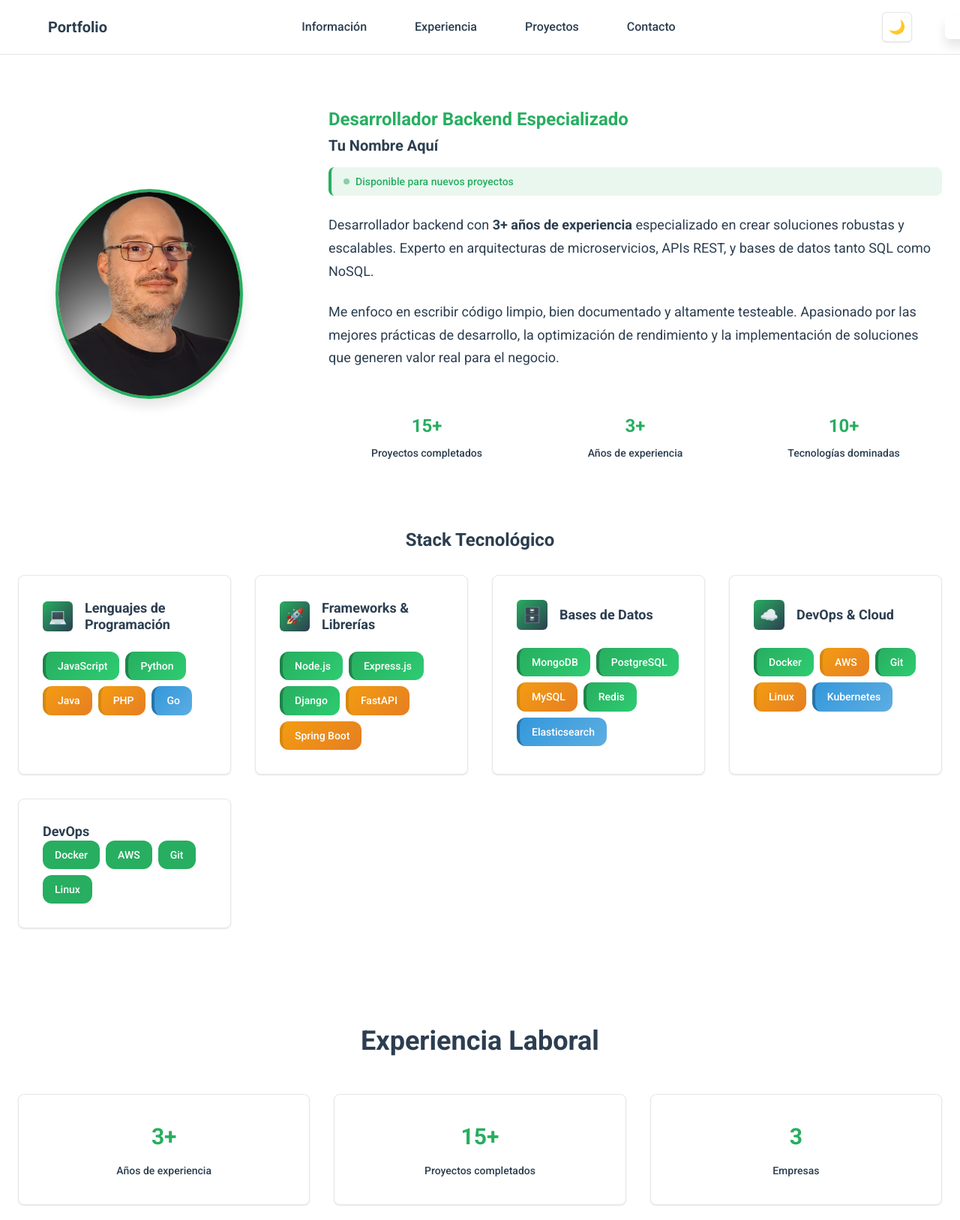
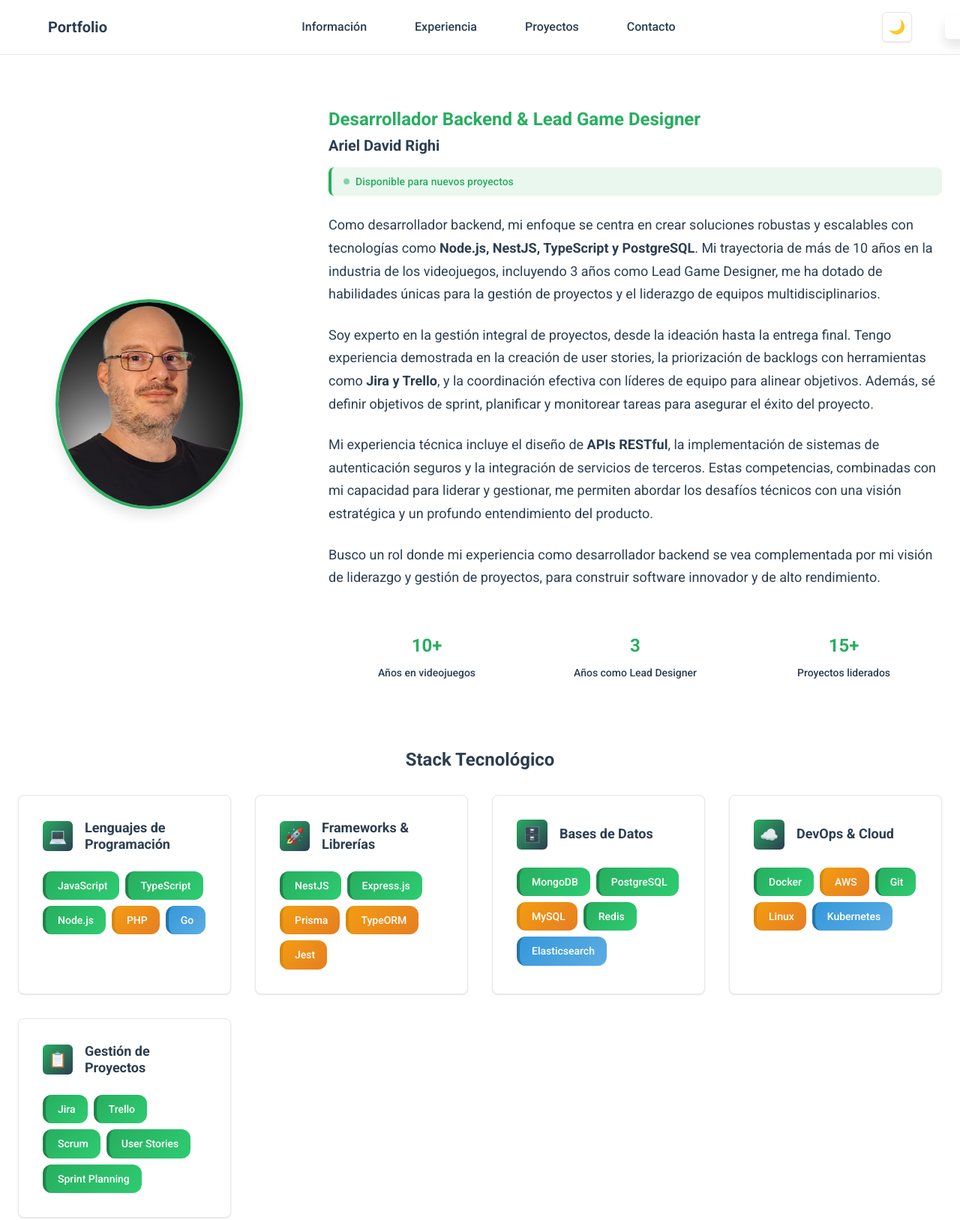
Before and after one commit to ArielDRighi/portfolio, a plain HTML site: page index.html in a window 1280 px wide. Shown: the top 1627 px of the page at 75% size. Drawn offline with Linux system fonts and the light colour scheme.

Commit message:
✨ Actualizar información personal y stack tecnológico
- Corregir título: solo 'Desarrollador Backend' (quitar Lead Game Designer)
- Actualizar tarjetas destacadas:
  * 10+ años en desarrollo de software
  * 5+ años en gestión de proyectos
  * 15+ proyectos liderados
- Limpiar stack tecnológico:
  * Remover: PHP, Go, Redis, Elasticsearch, AWS, Kubernetes, Linux
  * Agregar MongoDB de vuelta en bases de datos
  * Mantener: Node.js, NestJS, TypeScript, PostgreSQL, MongoDB, MySQL
- Actualizar meta tags SEO sin referencias a Lead Game Designer
- Sincronizar cambios en index.html y sections/about/about.html

```diff
--- a/index.html
+++ b/index.html
@@ -5,17 +5,17 @@
     <meta name="viewport" content="width=device-width, initial-scale=1.0" />
 
     <!-- Primary Meta Tags -->
-    <title>Portfolio - Desarrollador Backend | Especialista en Sistemas y APIs</title>
-    <meta name="title" content="Portfolio - Desarrollador Backend | Especialista en Sistemas y APIs" />
+    <title>Ariel David Righi - Desarrollador Backend | Especialista en Node.js y NestJS</title>
+    <meta name="title" content="Ariel David Righi - Desarrollador Backend | Especialista en Node.js y NestJS" />
     <meta
       name="description"
-      content="Portfolio profesional de desarrollador backend especializado en APIs REST, bases de datos, arquitectura de sistemas y desarrollo con tecnologías modernas. Explora mis proyectos y experiencia técnica."
+      content="Portfolio de Ariel David Righi, desarrollador backend con +10 años de experiencia en la industria de videojuegos y 3 años como Lead Game Designer. Especialista en Node.js, NestJS, TypeScript y PostgreSQL."
     />
     <meta
       name="keywords"
-      content="desarrollador backend, portfolio, programación, APIs REST, bases de datos, Python, Node.js, arquitectura de sistemas, GitHub, desarrollo web"
+      content="Ariel David Righi, desarrollador backend, Node.js, NestJS, TypeScript, PostgreSQL, Lead Game Designer, gestión de proyectos, APIs REST, arquitectura de sistemas"
     />
-    <meta name="author" content="Desarrollador Backend" />
+    <meta name="author" content="Ariel David Righi" />
     <meta name="robots" content="index, follow" />
     <meta name="language" content="Spanish" />
     <meta name="revisit-after" content="7 days" />
@@ -23,24 +23,24 @@
     <!-- Open Graph / Facebook -->
     <meta property="og:type" content="website" />
     <meta property="og:url" content="https://arielrighi.github.io/portfolio/" />
-    <meta property="og:title" content="Portfolio - Desarrollador Backend | Especialista en Sistemas y APIs" />
+    <meta property="og:title" content="Ariel David Righi - Desarrollador Backend | Especialista en Node.js y NestJS" />
     <meta
       property="og:description"
-      content="Portfolio profesional de desarrollador backend especializado en APIs REST, bases de datos y arquitectura de sistemas. Explora mis proyectos y experiencia técnica."
+      content="Portfolio de Ariel David Righi, desarrollador backend con +10 años de experiencia en videojuegos y 3 años como Lead Game Designer. Especialista en Node.js, NestJS, TypeScript y PostgreSQL."
     />
     <meta property="og:image" content="https://arieldrighi.github.io/portfolio/assets/images/profile/1MB.png" />
     <meta property="og:image:width" content="800" />
     <meta property="og:image:height" content="800" />
-    <meta property="og:site_name" content="Portfolio Desarrollador Backend" />
+    <meta property="og:site_name" content="Ariel David Righi - Portfolio" />
     <meta property="og:locale" content="es_ES" />
 
     <!-- Twitter -->
     <meta property="twitter:card" content="summary_large_image" />
     <meta property="twitter:url" content="https://arielrighi.github.io/portfolio/" />
-    <meta property="twitter:title" content="Portfolio - Desarrollador Backend | Especialista en Sistemas y APIs" />
+    <meta property="twitter:title" content="Ariel David Righi - Desarrollador Backend | Especialista en Node.js y NestJS" />
     <meta
       property="twitter:description"
-      content="Portfolio profesional de desarrollador backend especializado en APIs REST, bases de datos y arquitectura de sistemas."
+      content="Desarrollador backend con +10 años de experiencia en videojuegos y 3 años como Lead Game Designer. Especialista en Node.js, NestJS, TypeScript y PostgreSQL."
     />
     <meta property="twitter:image" content="https://arieldrighi.github.io/portfolio/assets/images/profile/1MB.png" />
 
@@ -151,34 +151,36 @@
               </div>
             </div>
             <div class="about__info">
-              <h2 class="about__title">Desarrollador Backend Especializado</h2>
-              <h3 class="about__name">Tu Nombre Aquí</h3>
+              <h2 class="about__title">Desarrollador Backend & Lead Game Designer</h2>
+              <h3 class="about__name">Ariel David Righi</h3>
               <div class="about__status">
                 <span class="about__status-indicator"></span>
                 <span class="about__status-text">Disponible para nuevos proyectos</span>
               </div>
               <p class="about__description">
-                Desarrollador backend con <strong>3+ años de experiencia</strong> especializado en crear soluciones
-                robustas y escalables. Experto en arquitecturas de microservicios, APIs REST, y bases de datos tanto SQL
-                como NoSQL.
+                Como desarrollador backend, mi enfoque se centra en crear soluciones robustas y escalables con tecnologías como <strong>Node.js, NestJS, TypeScript y PostgreSQL</strong>. Mi trayectoria de más de 10 años en la industria de los videojuegos, incluyendo 3 años como Lead Game Designer, me ha dotado de habilidades únicas para la gestión de proyectos y el liderazgo de equipos multidisciplinarios.
               </p>
               <p class="about__description">
-                Me enfoco en escribir código limpio, bien documentado y altamente testeable. Apasionado por las mejores
-                prácticas de desarrollo, la optimización de rendimiento y la implementación de soluciones que generen
-                valor real para el negocio.
+                Soy experto en la gestión integral de proyectos, desde la ideación hasta la entrega final. Tengo experiencia demostrada en la creación de user stories, la priorización de backlogs con herramientas como <strong>Jira y Trello</strong>, y la coordinación efectiva con líderes de equipo para alinear objetivos. Además, sé definir objetivos de sprint, planificar y monitorear tareas para asegurar el éxito del proyecto.
+              </p>
+              <p class="about__description">
+                Mi experiencia técnica incluye el diseño de <strong>APIs RESTful</strong>, la implementación de sistemas de autenticación seguros y la integración de servicios de terceros. Estas competencias, combinadas con mi capacidad para liderar y gestionar, me permiten abordar los desafíos técnicos con una visión estratégica y un profundo entendimiento del producto.
+              </p>
+              <p class="about__description">
+                Busco un rol donde mi experiencia como desarrollador backend se vea complementada por mi visión de liderazgo y gestión de proyectos, para construir software innovador y de alto rendimiento.
               </p>
               <div class="about__highlights">
                 <div class="highlight-item">
-                  <span class="highlight-number">15+</span>
-                  <span class="highlight-text">Proyectos completados</span>
+                  <span class="highlight-number">10+</span>
+                  <span class="highlight-text">Años en videojuegos</span>
                 </div>
                 <div class="highlight-item">
-                  <span class="highlight-number">3+</span>
-                  <span class="highlight-text">Años de experiencia</span>
+                  <span class="highlight-number">3</span>
+                  <span class="highlight-text">Años como Lead Designer</span>
                 </div>
                 <div class="highlight-item">
-                  <span class="highlight-number">10+</span>
-                  <span class="highlight-text">Tecnologías dominadas</span>
+                  <span class="highlight-number">15+</span>
+                  <span class="highlight-text">Proyectos liderados</span>
                 </div>
               </div>
             </div>
@@ -195,8 +197,8 @@
                 </div>
                 <div class="skills__list">
                   <span class="skill-tag skill-tag--advanced" data-level="advanced">JavaScript</span>
-                  <span class="skill-tag skill-tag--advanced" data-level="advanced">Python</span>
-                  <span class="skill-tag skill-tag--intermediate" data-level="intermediate">Java</span>
+                  <span class="skill-tag skill-tag--advanced" data-level="advanced">TypeScript</span>
+                  <span class="skill-tag skill-tag--advanced" data-level="advanced">Node.js</span>
                   <span class="skill-tag skill-tag--intermediate" data-level="intermediate">PHP</span>
                   <span class="skill-tag skill-tag--beginner" data-level="beginner">Go</span>
                 </div>
@@ -207,11 +209,11 @@
                   <h4 class="skills__category-title">Frameworks & Librerías</h4>
                 </div>
                 <div class="skills__list">
-                  <span class="skill-tag skill-tag--advanced" data-level="advanced">Node.js</span>
+                  <span class="skill-tag skill-tag--advanced" data-level="advanced">NestJS</span>
                   <span class="skill-tag skill-tag--advanced" data-level="advanced">Express.js</span>
-                  <span class="skill-tag skill-tag--advanced" data-level="advanced">Django</span>
-                  <span class="skill-tag skill-tag--intermediate" data-level="intermediate">FastAPI</span>
-                  <span class="skill-tag skill-tag--intermediate" data-level="intermediate">Spring Boot</span>
+                  <span class="skill-tag skill-tag--intermediate" data-level="intermediate">Prisma</span>
+                  <span class="skill-tag skill-tag--intermediate" data-level="intermediate">TypeORM</span>
+                  <span class="skill-tag skill-tag--intermediate" data-level="intermediate">Jest</span>
                 </div>
               </div>
               <div class="skills__category" data-category="databases">
@@ -240,13 +242,17 @@
                   <span class="skill-tag skill-tag--beginner" data-level="beginner">Kubernetes</span>
                 </div>
               </div>
-              <div class="skills__category">
-                <h4 class="skills__category-title">DevOps</h4>
+              <div class="skills__category" data-category="management">
+                <div class="skills__category-header">
+                  <span class="skills__category-icon">📋</span>
+                  <h4 class="skills__category-title">Gestión de Proyectos</h4>
+                </div>
                 <div class="skills__list">
-                  <span class="skill-tag">Docker</span>
-                  <span class="skill-tag">AWS</span>
-                  <span class="skill-tag">Git</span>
-                  <span class="skill-tag">Linux</span>
+                  <span class="skill-tag skill-tag--advanced" data-level="advanced">Jira</span>
+                  <span class="skill-tag skill-tag--advanced" data-level="advanced">Trello</span>
+                  <span class="skill-tag skill-tag--advanced" data-level="advanced">Scrum</span>
+                  <span class="skill-tag skill-tag--advanced" data-level="advanced">User Stories</span>
+                  <span class="skill-tag skill-tag--advanced" data-level="advanced">Sprint Planning</span>
                 </div>
               </div>
             </div>
@@ -261,16 +267,16 @@
           <div class="experience__summary">
             <div class="experience__stats">
               <div class="stat-card">
-                <span class="stat-number" id="totalYears">3+</span>
-                <span class="stat-label">Años de experiencia</span>
+                <span class="stat-number" id="totalYears">10+</span>
+                <span class="stat-label">Años en videojuegos</span>
               </div>
               <div class="stat-card">
-                <span class="stat-number" id="totalProjects">15+</span>
-                <span class="stat-label">Proyectos completados</span>
+                <span class="stat-number" id="totalProjects">20+</span>
+                <span class="stat-label">Proyectos liderados</span>
               </div>
               <div class="stat-card">
                 <span class="stat-number" id="totalCompanies">3</span>
-                <span class="stat-label">Empresas</span>
+                <span class="stat-label">Años como Lead Designer</span>
               </div>
             </div>
           </div>
```
Also changed, not shown: sections/about/about.html (+40 -28 lines).
